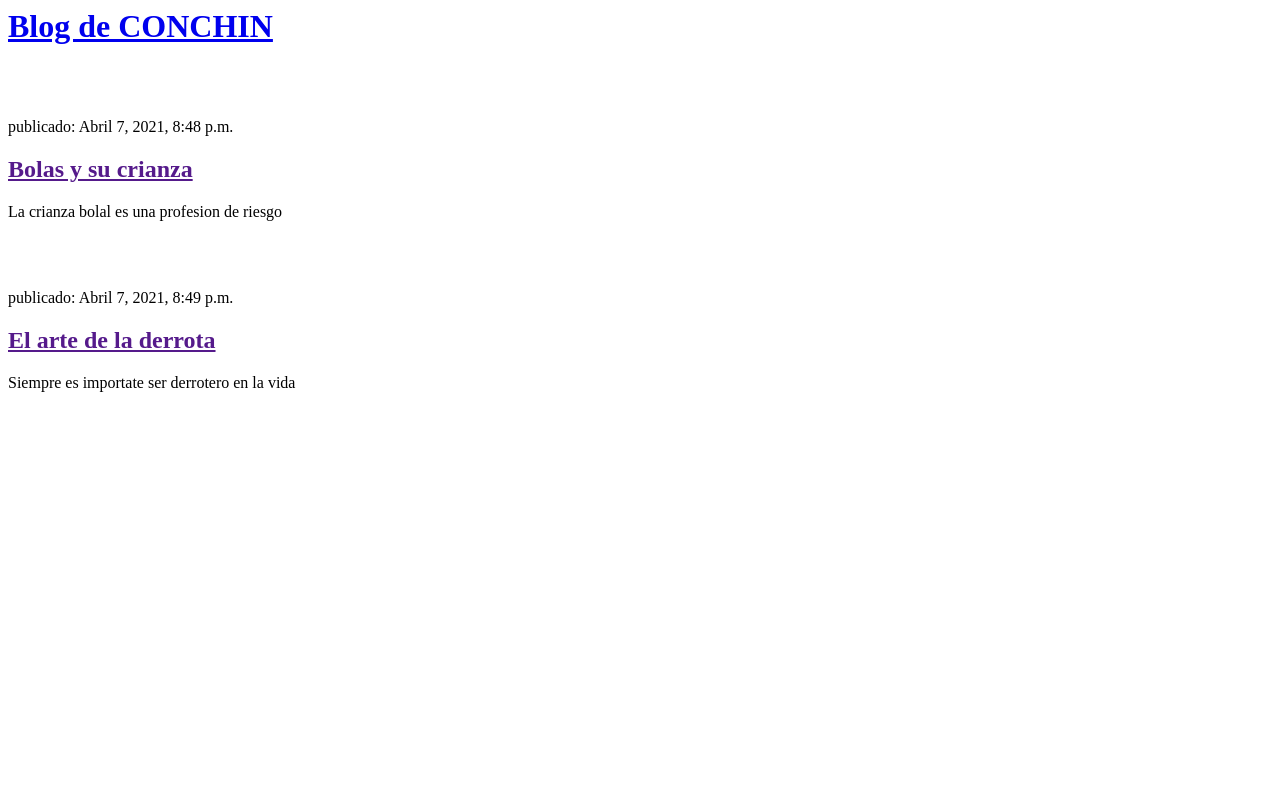
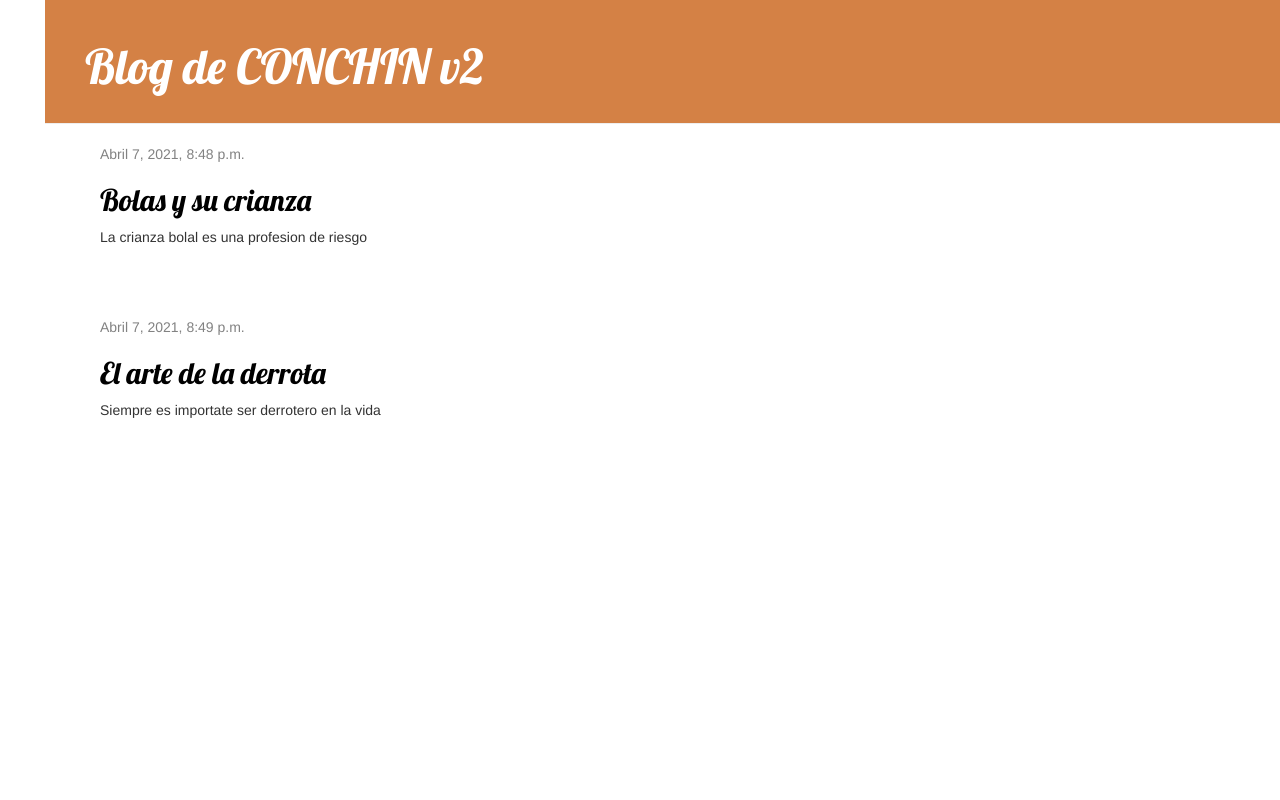
Before and after one commit to chjure/my-first-blog, a Django app: page / in a window 1280 px wide. Run offline with Django 3.2, Linux system fonts and the light colour scheme; data comes from the database, SQL or seed files in the repository; some libraries are stand-ins or nearby versions.

Commit message:
Agregados los estaticos y plantillas base

```diff
--- /dev/null
+++ b/blog/static/blog/blog.css
@@ -0,0 +1,53 @@
+h1 a, h2 a {
+    color: #d68233;
+}
+
+body {
+    padding-left: 45px;
+}
+.page-header {
+    background-color: #d48145;
+    margin-top: 0;
+    padding: 20px 20px 20px 40px;
+}
+
+.page-header h1, .page-header h1 a, .page-header h1 a:visited, .page-header h1 a:active {
+    color: #ffffff;
+    font-size: 36pt;
+    text-decoration: none;
+}
+
+.content {
+    margin-left: 40px;
+}
+
+h1, h2, h3, h4 {
+    font-family: 'Lobster', cursive;
+}
+
+.date {
+    color: #828282;
+}
+
+.save {
+    float: right;
+}
+
+.post-form textarea, .post-form input {
+    width: 100%;
+}
+
+.top-menu, .top-menu:hover, .top-menu:visited {
+    color: #ffffff;
+    float: right;
+    font-size: 26pt;
+    margin-right: 20px;
+}
+
+.post {
+    margin-bottom: 70px;
+}
+
+.post h2 a, .post h2 a:visited {
+    color: #000000;
+}
--- /dev/null
+++ b/blog/templates/blog/base.html
@@ -0,0 +1,28 @@
+{% load static %}
+
+<html>
+    <head>
+        <title>Blog Butin</title>
+        <link rel="stylesheet" href="//maxcdn.bootstrapcdn.com/bootstrap/3.2.0/css/bootstrap.min.css">
+        <link rel="stylesheet" href="//maxcdn.bootstrapcdn.com/bootstrap/3.2.0/css/bootstrap-theme.min.css">
+        <link href="//fonts.googleapis.com/css?family=Lobster&subset=latin,latin-ext" rel="stylesheet" type="text/css">
+        <link rel="stylesheet" href="{% static 'blog/blog.css' %}">
+    </head>
+    <body>
+        <div class="page-header">
+            <h1><a href="/">Blog de CONCHIN v2</a></h1>
+        </div>
+
+        <div class="content container">
+            <div class="row">
+                <div class="col-md-8">
+
+                    {% block content %}
+
+                    {% endblock %}
+
+                </div>
+            </div>
+        </div>
+    </body>
+</html>
--- a/blog/templates/blog/post_list.html
+++ b/blog/templates/blog/post_list.html
@@ -1,21 +1,13 @@
-<html>
-    <head>
-        <title>Blog BUTIN</title>
-    </head>
-    <body>
-        <div>
-            <h1><a href="/">Blog de CONCHIN</a></h1>
-            <br><br>
+{% extends 'blog/base.html' %}
+
+{% block content %}
+    {% for post in posts %}
+        <div class="post">
+            <div class="date">
+                {{ post.published_date }}
+            </div>
+            <h2><a href="">{{ post.title }}</a></h2>
+            <p>{{ post.text|linebreaksbr }}</p>
         </div>
-
-        <div>
-            {% for post in posts %}
-            <div>
-                <p> publicado: {{ post.published_date }}</p>
-                <h2><a href="">{{ post.title }}</a></h2>
-                <p>{{ post.text|linebreaksbr }}</p>
-                <br><br>
-            </div>
-        {% endfor %}
-    </body>
-</html>
+    {% endfor %}
+{% endblock %}
--- a/blog/urls.py
+++ b/blog/urls.py
@@ -1,5 +1,6 @@
 from django.urls import path
 from . import views
+
 
 urlpatterns = [
     path('', views.post_list, name='post_list'),
--- a/mysite/urls.py
+++ b/mysite/urls.py
@@ -15,8 +15,10 @@ Including another URLconf
 """
 from django.contrib import admin
 from django.urls import path, include
+from django.conf import settings
+from django.conf.urls.static import static
 
 urlpatterns = [
     path('admin/', admin.site.urls),
     path('', include('blog.urls')),
-]
+]  + static(settings.STATIC_URL, document_root=settings.STATIC_ROOT)
```
